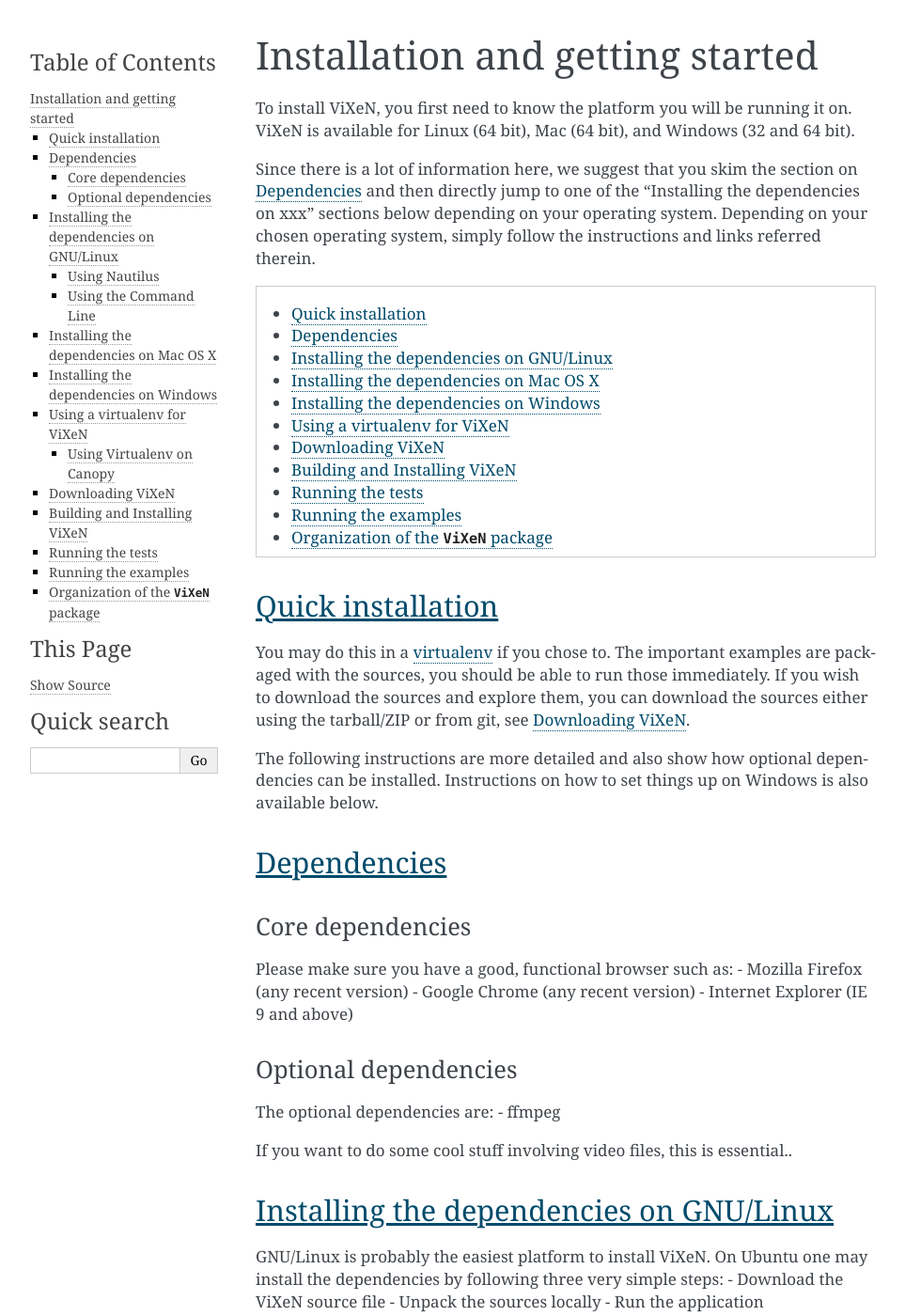
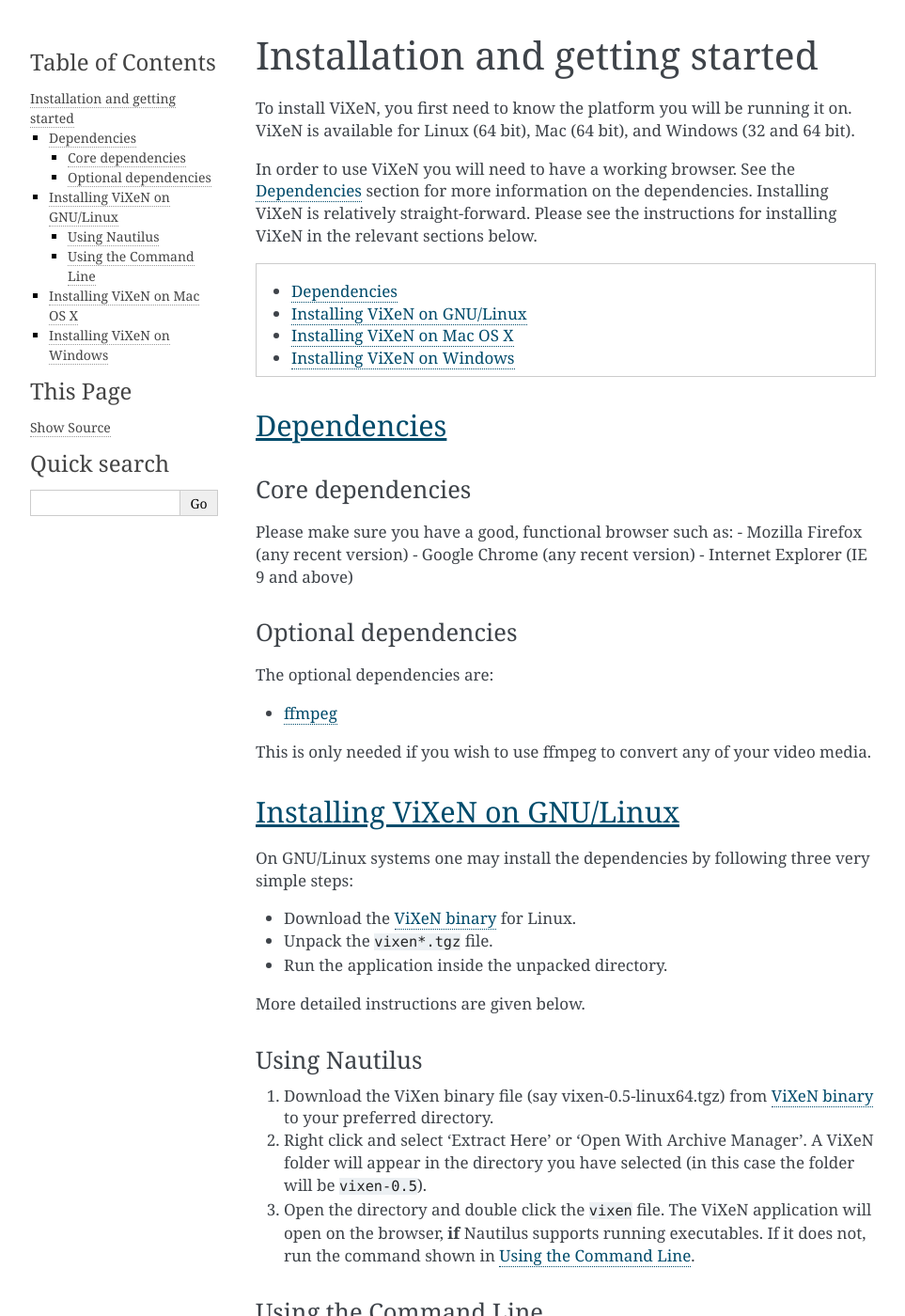
Before and after one commit to vixen-project/vixen, a Sphinx documentation site: the page built from docs/source/installation.rst, in a window 1280 px wide and 1400 px high. Shown: the whole window at 94% size, without its empty margins (148-1111 px from the left). Built offline with Sphinx 7.4.7, drawn with Linux system fonts in a browser that asks for light colours; some of the changed text lies outside the part shown.

Commit message:
Fix the documentation.
Add a skeleton for the using vixen section.

```diff
--- a/docs/source/installation.rst
+++ b/docs/source/installation.rst
@@ -7,32 +7,14 @@
 To install ViXeN, you first need to know the platform you will be running it on.
 ViXeN is available for Linux (64 bit), Mac (64 bit), and Windows (32 and 64 bit).
 
-Since there is a lot of information here, we suggest that you skim the section
-on :ref:`dependencies` and then directly jump to one of the "Installing the
-dependencies on xxx" sections below depending on your operating system.
-Depending on your chosen operating system, simply follow the instructions
-and links referred therein.
+In order to use ViXeN you will need to have a working browser. See the
+:ref:`dependencies` section for more information on the dependencies.
+Installing ViXeN is relatively straight-forward. Please see the instructions
+for installing ViXeN in the relevant sections below.
 
 .. contents::
     :local:
     :depth: 1
-
-.. _quick-install:
-
--------------------
-Quick installation
--------------------
-
-You may do this in a virtualenv_ if you chose to.  The
-important examples are packaged with the sources, you should be able to run
-those immediately. If you wish to download the sources and explore them, you
-can download the sources either using the tarball/ZIP or from git, see
-:ref:`downloading-vixen`.
-
-The following instructions are more detailed and also show how optional
-dependencies can be installed.  Instructions on how to set things up on Windows
-is also available below.
-
 
 .. _dependencies:
 
@@ -55,36 +37,46 @@
 ^^^^^^^^^^^^^^^^^^^^^^
 
 The optional dependencies are:
-- ffmpeg
 
-If you want to do some cool stuff involving video files, this is essential..
+- ffmpeg_
 
------------------------------------------
-Installing the dependencies on GNU/Linux
------------------------------------------
+.. _ffmpeg: http://ffmpeg.org
 
-GNU/Linux is probably the easiest platform to install ViXeN. On Ubuntu one may
-install the dependencies by following three very simple steps:
-- Download the ViXeN source file
-- Unpack the sources locally
-- Run the application
+
+This is only needed if you wish to use ffmpeg to convert any of your video media.
+
+-------------------------------
+Installing ViXeN on GNU/Linux
+-------------------------------
+
+On GNU/Linux systems one may install the dependencies by following three very
+simple steps:
+
+- Download the `ViXeN binary`_ for Linux.
+- Unpack the ``vixen*.tgz`` file.
+- Run the application inside the unpacked directory.
+
+More detailed instructions are given below.
+
+.. _ViXeN binary: https://github.com/prabhuramachandran/vixen/releases
 
 .. _using-nautilus:
 
 ^^^^^^^^^^^^^^^^^^^
 Using Nautilus
 ^^^^^^^^^^^^^^^^^^^
-1. Download the ViXen source file (say vixen-v0.2.tgz) from Github_ to your preferred
-directory
 
-.. _Github: https://github.com/prabhuramachandran/vixen/tree/master/vixen
+1. Download the ViXen binary file (say vixen-0.5-linux64.tgz) from
+   `ViXeN binary`_ to your preferred directory.
 
-2. Right click and select 'Extract Here' or 'Open With Archive Manager'. A ViXeN folder
-will appear in the directory you have selected (in this case the folder will be vixen-v0.2)
 
-3. Open the directory and double click the 'vixen' file. The ViXeN application will open on
-the browser, **if** Nautilus supports running executables. If it does not, run the command
-shown in :ref:`using-cli`
+2. Right click and select 'Extract Here' or 'Open With Archive Manager'. A
+   ViXeN folder will appear in the directory you have selected (in this case
+   the folder will be ``vixen-0.5``).
+
+3. Open the directory and double click the ``vixen`` file. The ViXeN
+   application will open on the browser, **if** Nautilus supports running
+   executables. If it does not, run the command shown in :ref:`using-cli`.
 
 .. _using-cli:
 
@@ -92,103 +84,41 @@
 Using the Command Line
 ^^^^^^^^^^^^^^^^^^^^^^^
 
-After downloading and unpacking ViXen either :ref:`using-nautilus`, run the following commands on the terminal:
+After downloading and unpacking ViXen either :ref:`using-nautilus`, run the
+following commands on the terminal::
 
-	$ cd <folder path>
+	$ cd vixen-0.5
 
-Suppose you downloaded and unpacked the vixen-v0.2.tgz file in a folder named 'Software' in
-your 'home' directory, then this command will be:
+Where ``vixen-0.5`` is the extracted ViXeN binary. Suppose you downloaded and
+unpacked the ``vixen-0.5-linux64.tgz`` file in a folder named ``Software`` in
+your ``home`` directory, then this command will be::
 
-	$ cd Software/vixen-v0.2
+	$ cd Software/vixen-0.5
 
-Then run the application using:
+Then run the application using::
 
 	$ ./vixen
 
-.. _installing-deps-osx:
 
-------------------------------------------
-Installing the dependencies on Mac OS X
-------------------------------------------
+------------------------------
+Installing ViXeN on Mac OS X
+------------------------------
 
----------------------------------------
-Installing the dependencies on Windows
----------------------------------------
+1. On OS X, download the ZIP file.
+2. Unpack it.
+3. Run the resulting dmg file by double clicking it.
+
+You may move this dmg file anywhere you like or move it to your
+``Applications`` folder if you wish to.
+
+------------------------------
+Installing ViXeN on Windows
+------------------------------
 
 
+1. On Windows, download the ZIP file for your platform.
+2. Unpack the ZIP file.
+3. Inside the unpacked directory is a ``vixen.bat`` script or a ``vixen.lnk``
+   shortcut that you can use to run the application.
 
-.. _using-virtualenv:
-
--------------------------------
-Using a virtualenv for ViXeN
--------------------------------
-
-
-A virtualenv_ allows you to create an isolated environment for ViXen and its
-related packages.  This is useful in a variety of situations.
-
-You can either install virtualenv_ (or ask your system administrator to) or
-just download the `virtualenv.py
-<http://github.com/pypa/virtualenv/tree/master/virtualenv.py>`_ script and use
-it (run ``python virtualenv.py`` after you download the script).
-
-.. _virtualenv: http://www.virtualenv.org
-
-
-
-^^^^^^^^^^^^^^^^^^^^^^^^^^^^
-Using Virtualenv on Canopy
-^^^^^^^^^^^^^^^^^^^^^^^^^^^^
-
-If you are using `Enthought Canopy`_, it already bundles virtualenv for you but
-you should use the ``venv`` script.  For example::
-
-    $ venv --help
-    $ venv --system-site-packages myenv
-    $ source myenv/bin/activate
-
-The rest of the steps are the same as above.
-
-
-.. _downloading-vixen:
-
-------------------
-Downloading ViXeN
-------------------
-
-One way to install
-
-Once you have downloaded ViXeN you should be ready to build and install it,
-see :ref:`building-vixen`.
-
-
-.. _building-vixen:
-
--------------------------------
-Building and Installing ViXeN
--------------------------------
-
-
-You should be all set now and should next consider :ref:`running-the-tests`.
-
-
-
-.. _running-the-tests:
-
-------------------
-Running the tests
-------------------
-
-
-.. _running-the-examples:
-
----------------------
-Running the examples
----------------------
-
-
---------------------------------------
-Organization of the ``ViXeN`` package
---------------------------------------
-
-ViXeN is organized into several sub-packages.  These are:
+The application will open in your default browser window.
```
Also changed, not shown: docs/source/index.rst (+8 -7 lines), docs/source/overview.rst (+5 -27 lines), docs/source/using_vixen.rst (+33 -0 lines).
